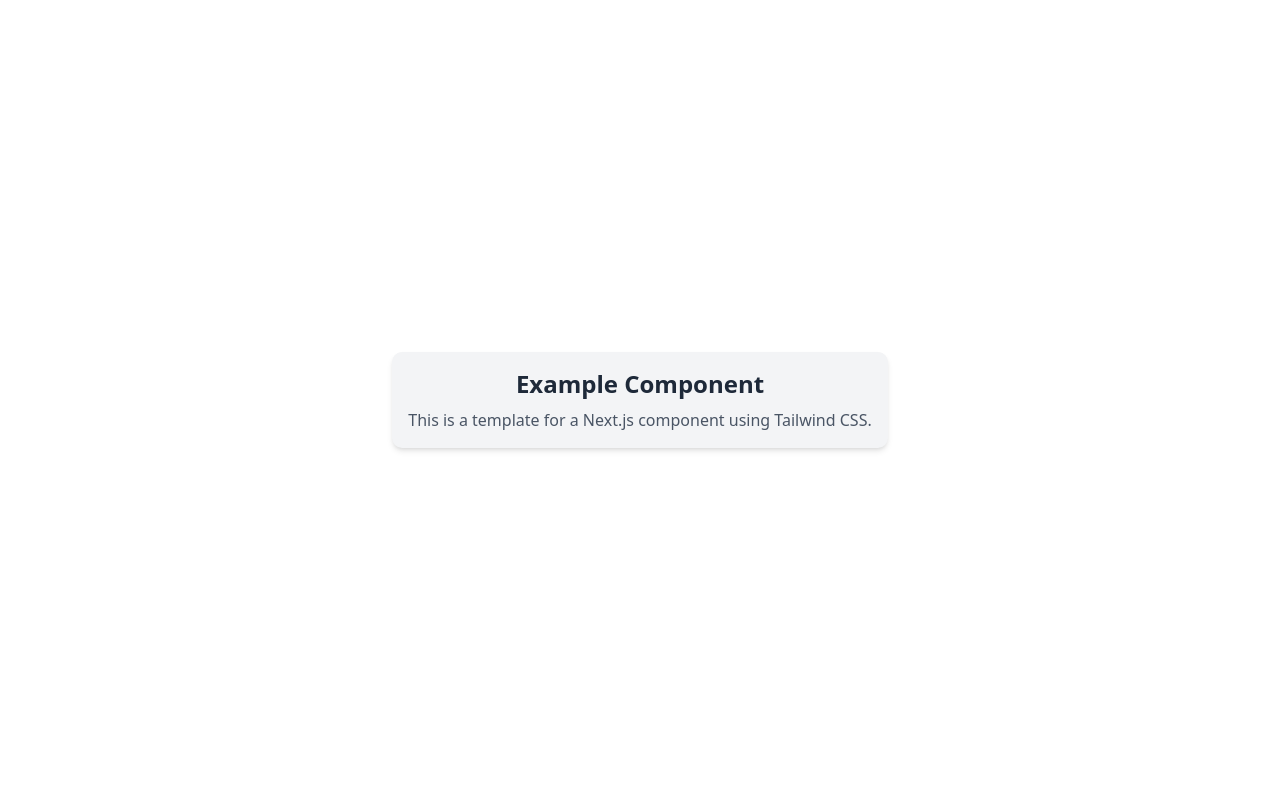
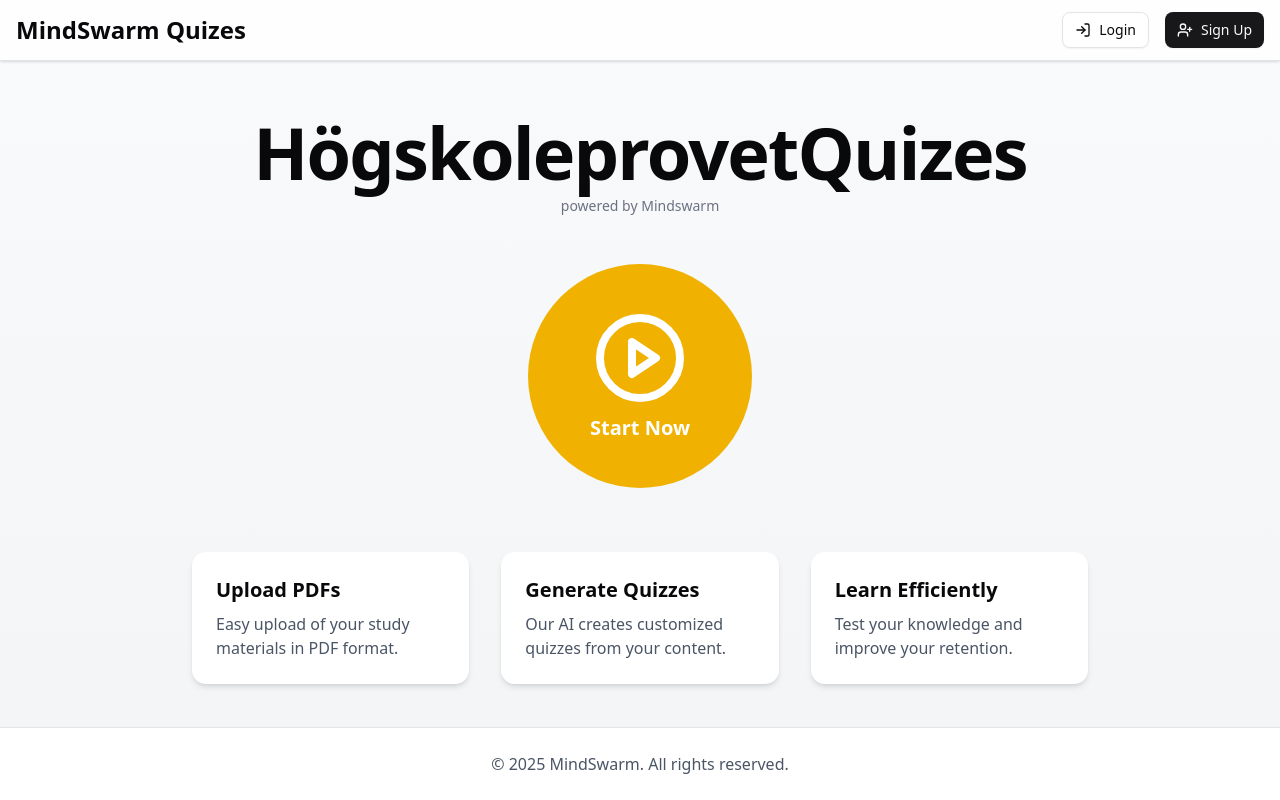
Before and after one commit to yousl902/ai-quizzes-web, a Next.js app: page / in a window 1280 px wide. Built offline with nearby package versions, Linux system fonts and the light colour scheme.

Commit message:
homepage v1 done

```diff
--- a/app/page.tsx
+++ b/app/page.tsx
@@ -1,12 +1,63 @@
-import ExampleComp from '../components/ExampleComp';
-
-
-// When the user write example.com, this page will be displayed
+import NavBar from "@/components/Navbar";
+import Link from "next/link";
+import { CirclePlay } from "lucide-react";
 
 export default function Home() {
   return (
-    <div className="flex flex-col items-center justify-center min-h-screen py-2">
-      <ExampleComp />
+    <div className="min-h-screen flex flex-col bg-gradient-to-b from-gray-50 to-gray-100">
+      <NavBar />
+
+      <main className="flex-grow flex flex-col items-center justify-center px-4 pt-16 pb-8">
+        <div className="max-w-5xl w-full mx-auto flex flex-col items-center">
+          <h1 className="text-5xl mt-10 md:text-7xl font-bold text-center mb-2 tracking-tight">
+            HögskoleprovetQuizes
+          </h1>
+          <p className="text-sm text-center text-gray-500 mb-12">
+            powered by Mindswarm
+          </p>
+
+          {/* Länk till /start-now (ex) */}
+          <Link
+            href="/start-now"
+            className="mb-16 bg-yellow-500 hover:scale-110 transition-transform duration-500
+                      text-white rounded-full flex items-center justify-center w-40 h-40 md:w-56 md:h-56"
+          >
+            <div className="flex flex-col items-center justify-center">
+              <CirclePlay className="h-16 w-16 md:h-24 md:w-24" />
+              <span className="font-semibold text-lg md:text-xl mt-2">
+                Start Now
+              </span>
+            </div>
+          </Link>
+
+          <div className="grid grid-cols-1 md:grid-cols-3 gap-8 w-full max-w-4xl">
+            <div className="bg-white rounded-xl p-6 shadow-md hover:shadow-lg transition-shadow">
+              <h3 className="text-xl font-semibold mb-2">Upload PDFs</h3>
+              <p className="text-gray-600">
+                Easy upload of your study materials in PDF format.
+              </p>
+            </div>
+
+            <div className="bg-white rounded-xl p-6 shadow-md hover:shadow-lg transition-shadow">
+              <h3 className="text-xl font-semibold mb-2">Generate Quizzes</h3>
+              <p className="text-gray-600">
+                Our AI creates customized quizzes from your content.
+              </p>
+            </div>
+
+            <div className="bg-white rounded-xl p-6 shadow-md hover:shadow-lg transition-shadow">
+              <h3 className="text-xl font-semibold mb-2">Learn Efficiently</h3>
+              <p className="text-gray-600">
+                Test your knowledge and improve your retention.
+              </p>
+            </div>
+          </div>
+        </div>
+      </main>
+
+      <footer className="py-6 text-center text-gray-600 bg-white border-t">
+        <p>© 2025 MindSwarm. All rights reserved.</p>
+      </footer>
     </div>
   );
 }
```
